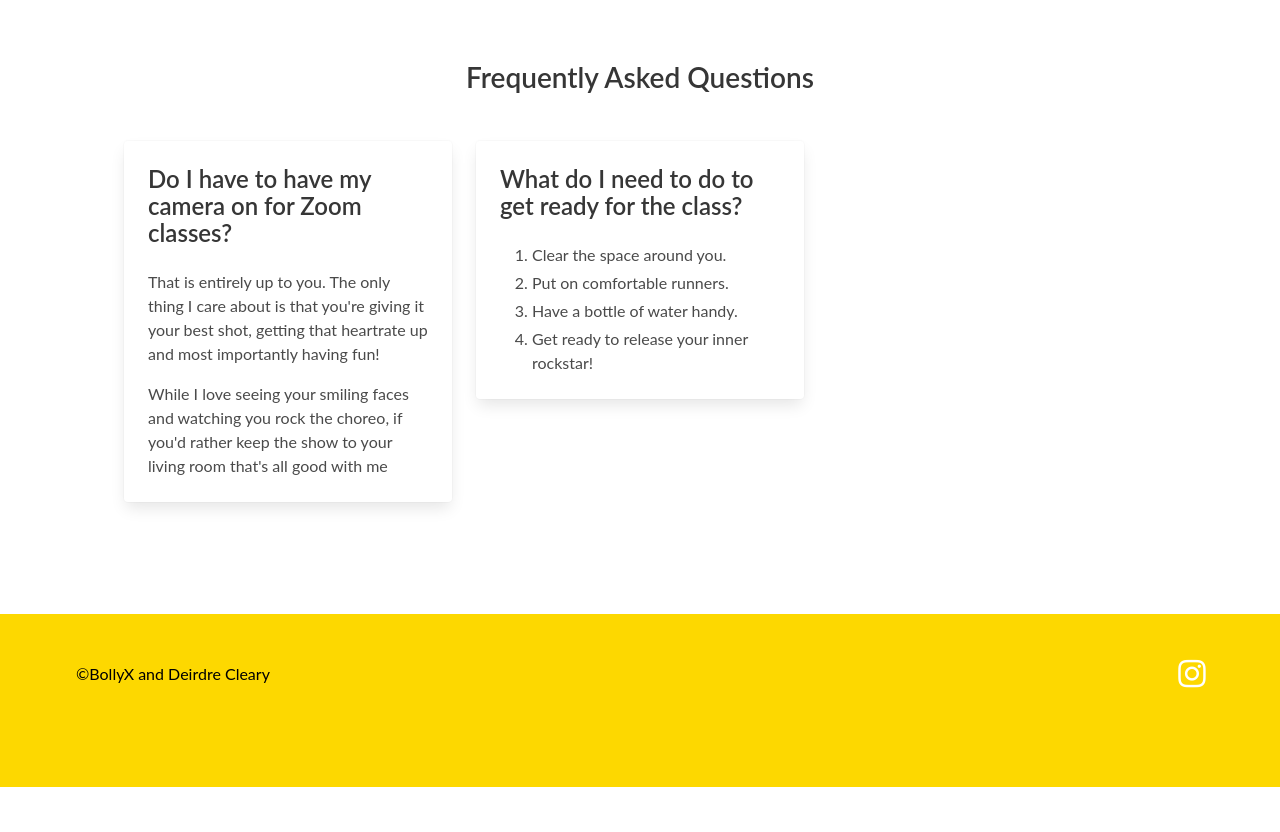
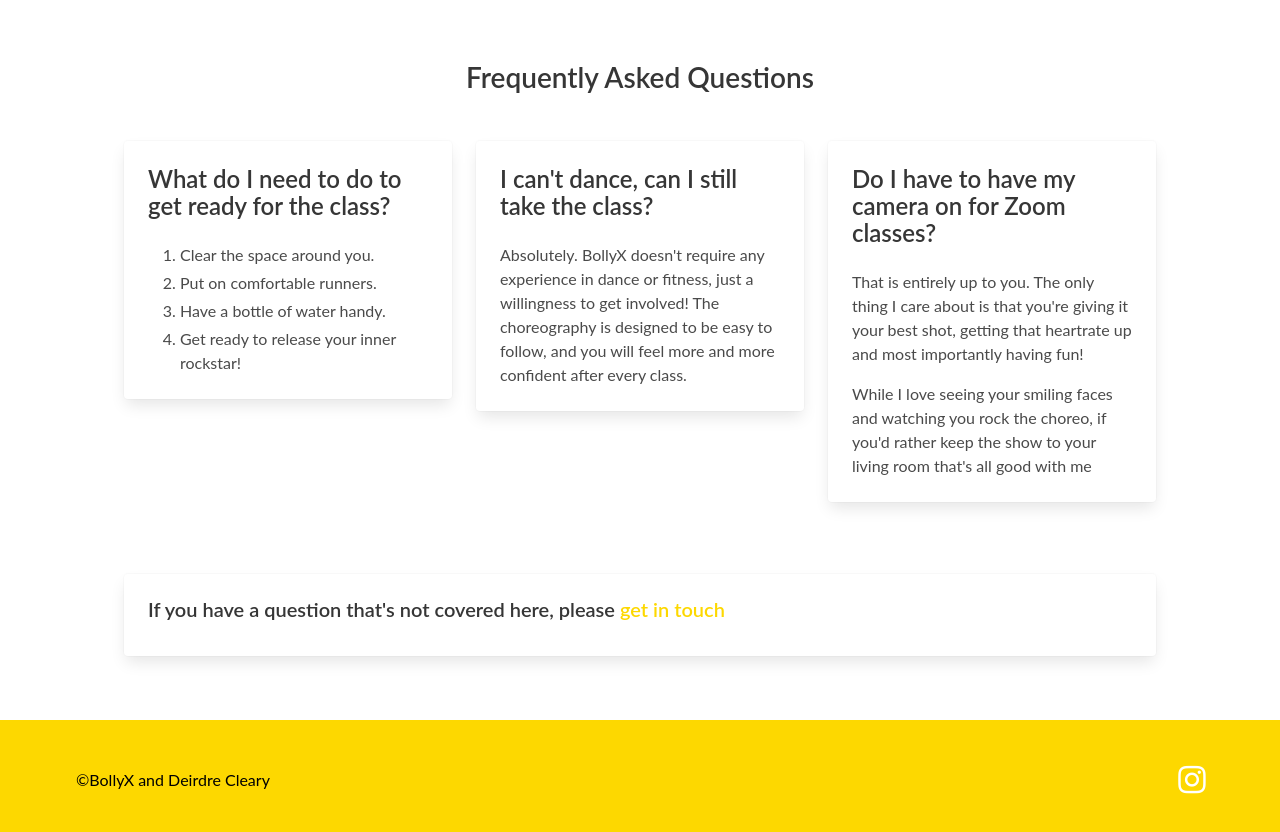
Before and after one commit to DeirdreCleary/BollyXWithDeirdre, a Vue app: page /faq in a window 1280 px wide. Shown: the part 500-1332 px from the top of the page. Before the commit the page ends 1287 px from the top, so only its background shows below. Built offline with nearby package versions, Linux system fonts and the light colour scheme.

Commit message:
Updating FAQs and adding link to contact page

```diff
--- a/src/App.vue
+++ b/src/App.vue
@@ -150,4 +150,7 @@ footer
   .icon
     color: #fff
     margin-left: 20px
+
+.link
+  color: $primary
 </style>
--- a/src/components/ContactForm.vue
+++ b/src/components/ContactForm.vue
@@ -215,7 +215,4 @@ export default {
 @import '../mq'
 .mgn
   margin: 1em 0 0 1em
-
-.link
-  color: $primary
 </style>
--- a/src/components/Description.vue
+++ b/src/components/Description.vue
@@ -76,7 +76,4 @@ export default {
 @import '../mq'
 .mgn
   margin: 2em
-
-.link
-  color: $primary
 </style>
--- a/src/components/Faq.vue
+++ b/src/components/Faq.vue
@@ -25,6 +25,16 @@
                   </div>
                 </div>
               </div>
+            </div>
+          </div>
+          <div class="card block">
+            <div class="card-content">
+              <h2 class="title is-5">
+                If you have a question that's not covered here, please
+                <router-link to="/contact" class="link" id="learn"
+                  >get in touch</router-link
+                >
+              </h2>
             </div>
           </div>
         </div>
--- a/src/json/faq.json
+++ b/src/json/faq.json
@@ -1,10 +1,14 @@
 [
+  {
+    "question": "What do I need to do to get ready for the class?",
+    "answer": "<ol><li>Clear the space around you.</li><li>Put on comfortable runners.</li><li>Have a bottle of water handy.</li><li>Get ready to release your inner rockstar!</li></ol>"
+  },
+  {
+    "question": "I can't dance, can I still take the class?",
+    "answer": "<p>Absolutely. BollyX doesn't require any experience in dance or fitness, just a willingness to get involved! The choreography is designed to be easy to follow, and you will feel more and more confident after every class.</p>"
+  },
   {
     "question": "Do I have to have my camera on for Zoom classes?",
     "answer": "<p>That is entirely up to you. The only thing I care about is that you're giving it your best shot, getting that heartrate up and most importantly having fun!</p>While I love seeing your smiling faces and watching you rock the choreo, if you'd rather keep the show to your living room that's all good with me</p>"
-  },
-  {
-    "question": "What do I need to do to get ready for the class?",
-    "answer": "<ol><li>Clear the space around you.</li><li>Put on comfortable runners.</li><li>Have a bottle of water handy.</li><li>Get ready to release your inner rockstar!</li></ol>"
   }
 ]
```
